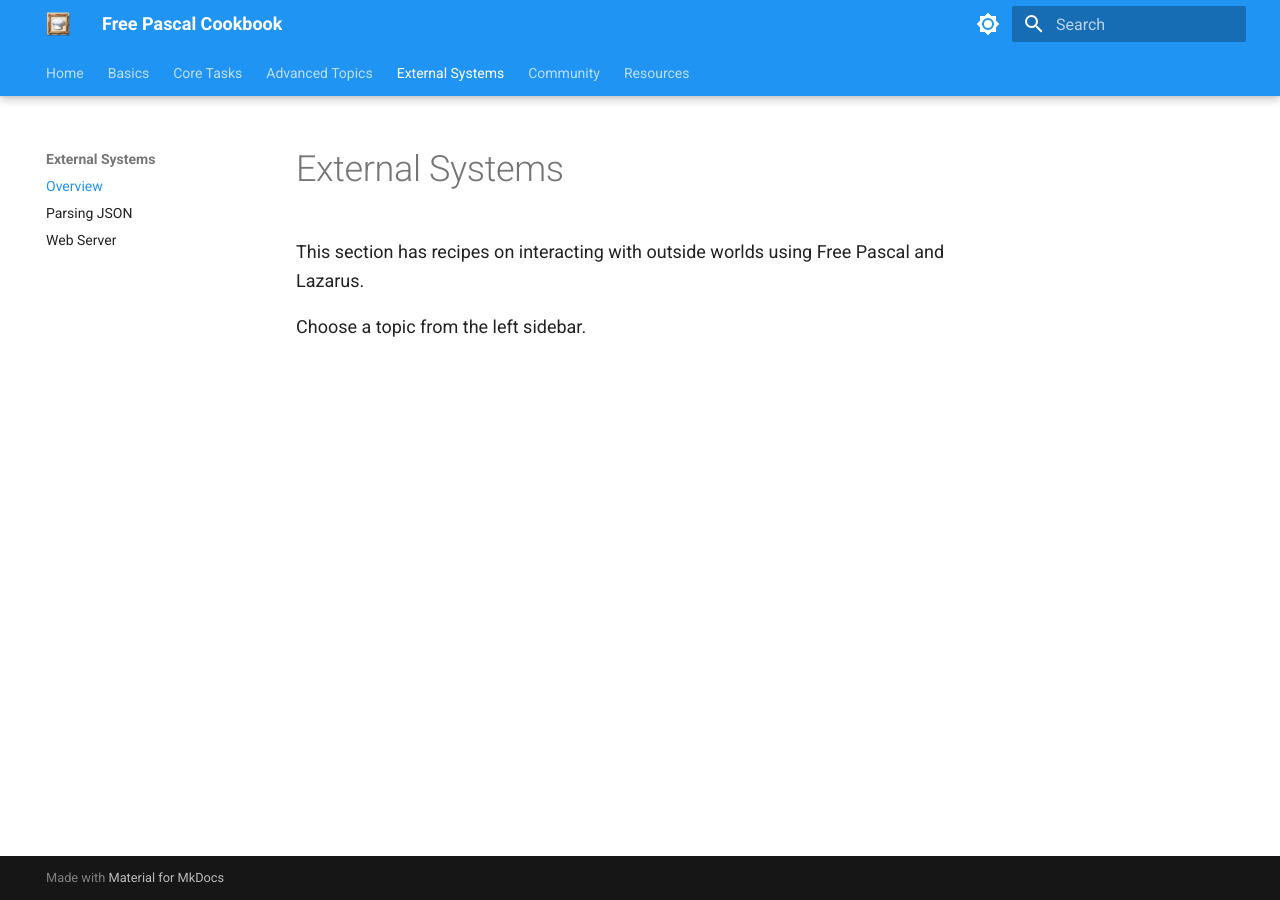
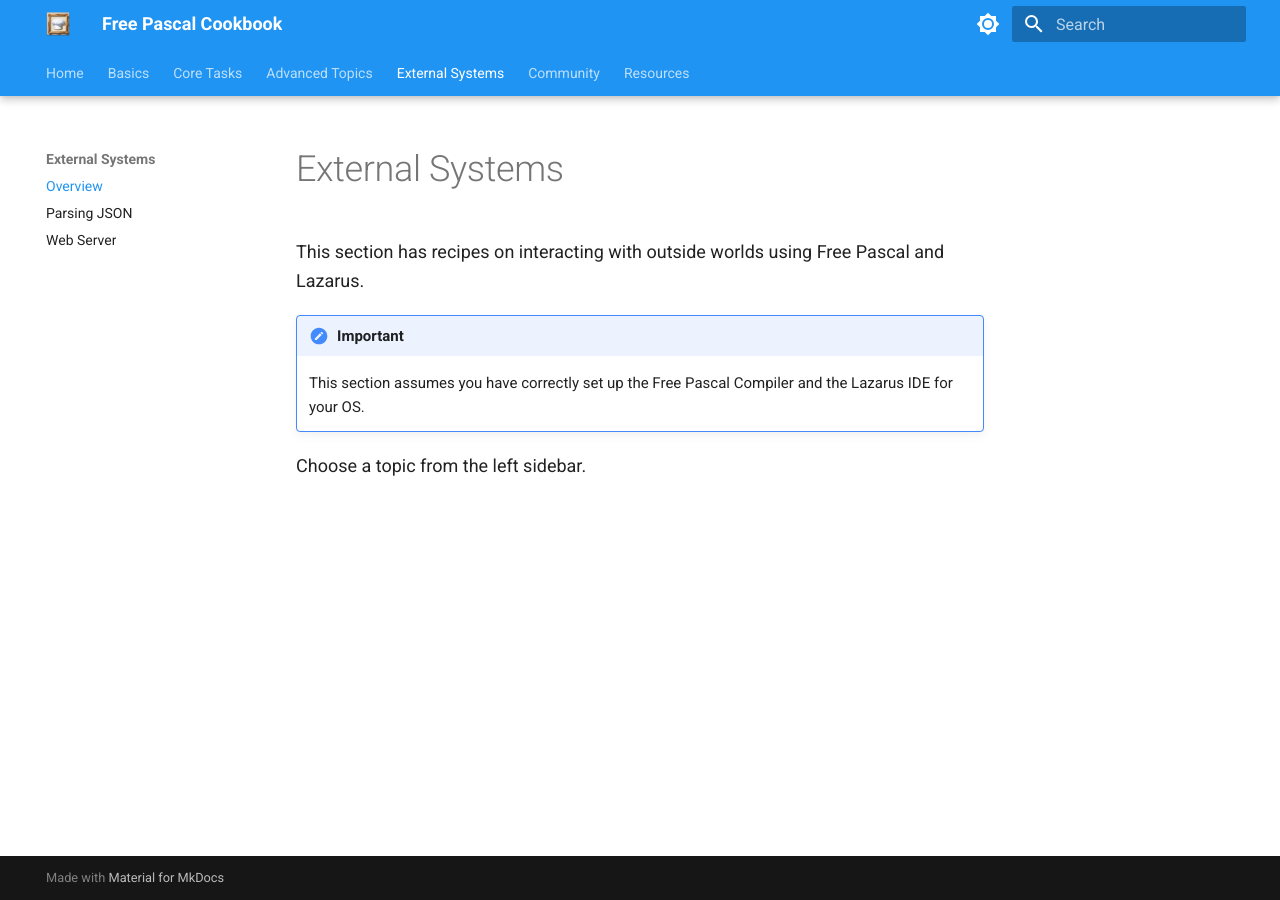
Before and after one commit to ikelaiah/free-pascal-cookbook, an MkDocs documentation site: the page built from docs/docs/external-systems/overview.md, in a window 1280 px wide. Built offline with MkDocs 1.6.1 and Material for MkDocs 9.7.7, drawn with Linux system fonts in a browser that asks for light colours.

Commit message:
Update - Minor edits.

```diff
--- a/docs/docs/external-systems/overview.md
+++ b/docs/docs/external-systems/overview.md
@@ -2,4 +2,8 @@
 
 This section has recipes on interacting with outside worlds using Free Pascal and Lazarus.
 
+!!! Important
+
+    This section assumes you have correctly set up the Free Pascal Compiler and the Lazarus IDE for your OS.
+
 Choose a topic from the left sidebar.
--- a/mkdocs.yml
+++ b/mkdocs.yml
@@ -6,11 +6,10 @@ nav:
     - About: about.md
     - License: LICENSE.md
   - Basics:
-    - Overview: docs/basics/overview.md
+    - Intro to Free Pascal: docs/basics/intro-objpas-fpc.md
+    - Common Data Types: docs/basics/common-data-types.md
     - Setup FPC & Lazarus IDE: docs/basics/install.md
     - Running a 'Hello, World!': docs/basics/basic-hello-world.md
-    - Intro to Free Pascal: docs/basics/intro-objpas-fpc.md
-    - Common Data Types: docs/basics/common-data-types.md
   - Core Tasks:
     - Overview: docs/core-tasks/overview.md
     - Lazarus IDE: docs/core-tasks/lazarus-ide.md
```
Also changed, not shown: docs/docs/basics/intro-objpas-fpc.md (+2 -2 lines).
